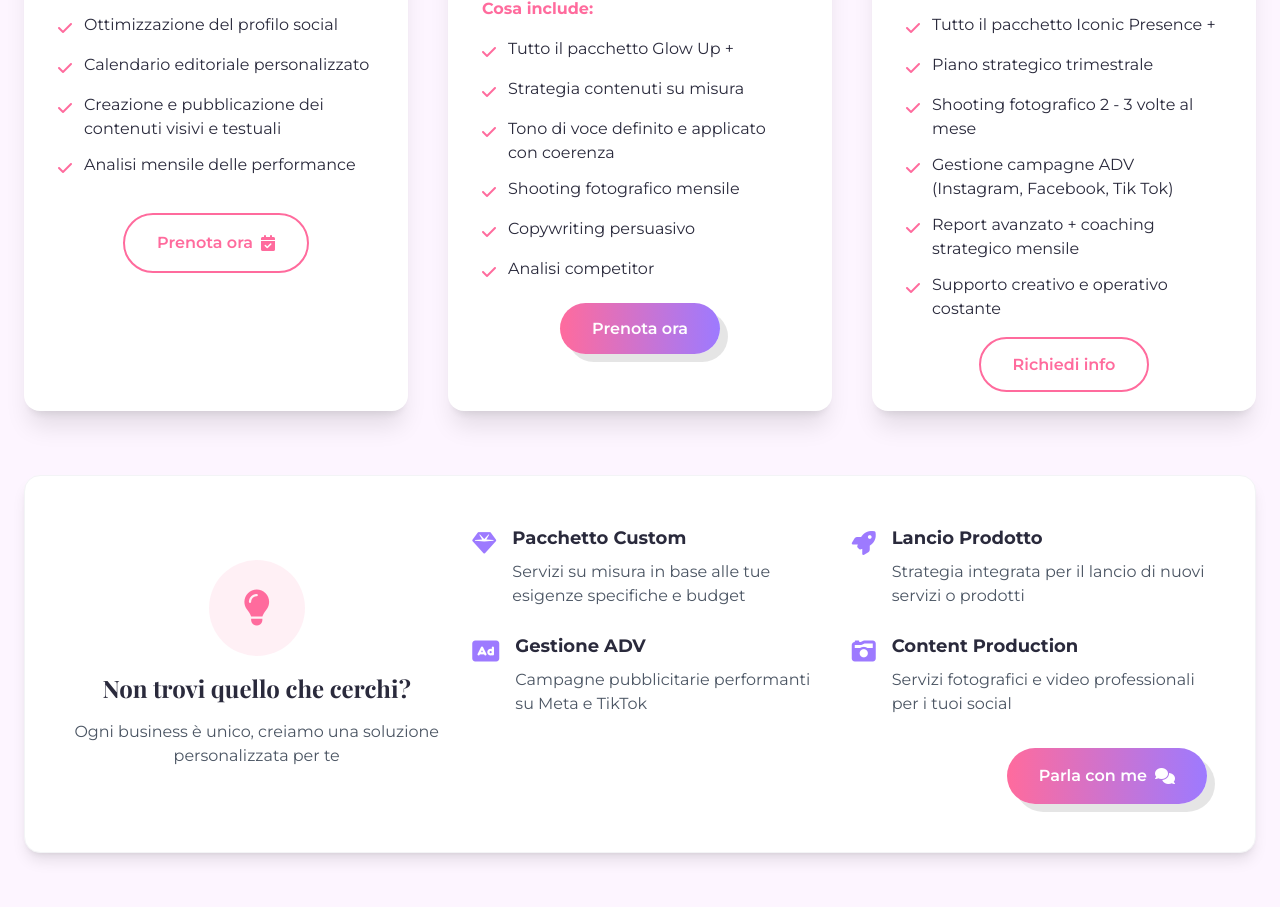
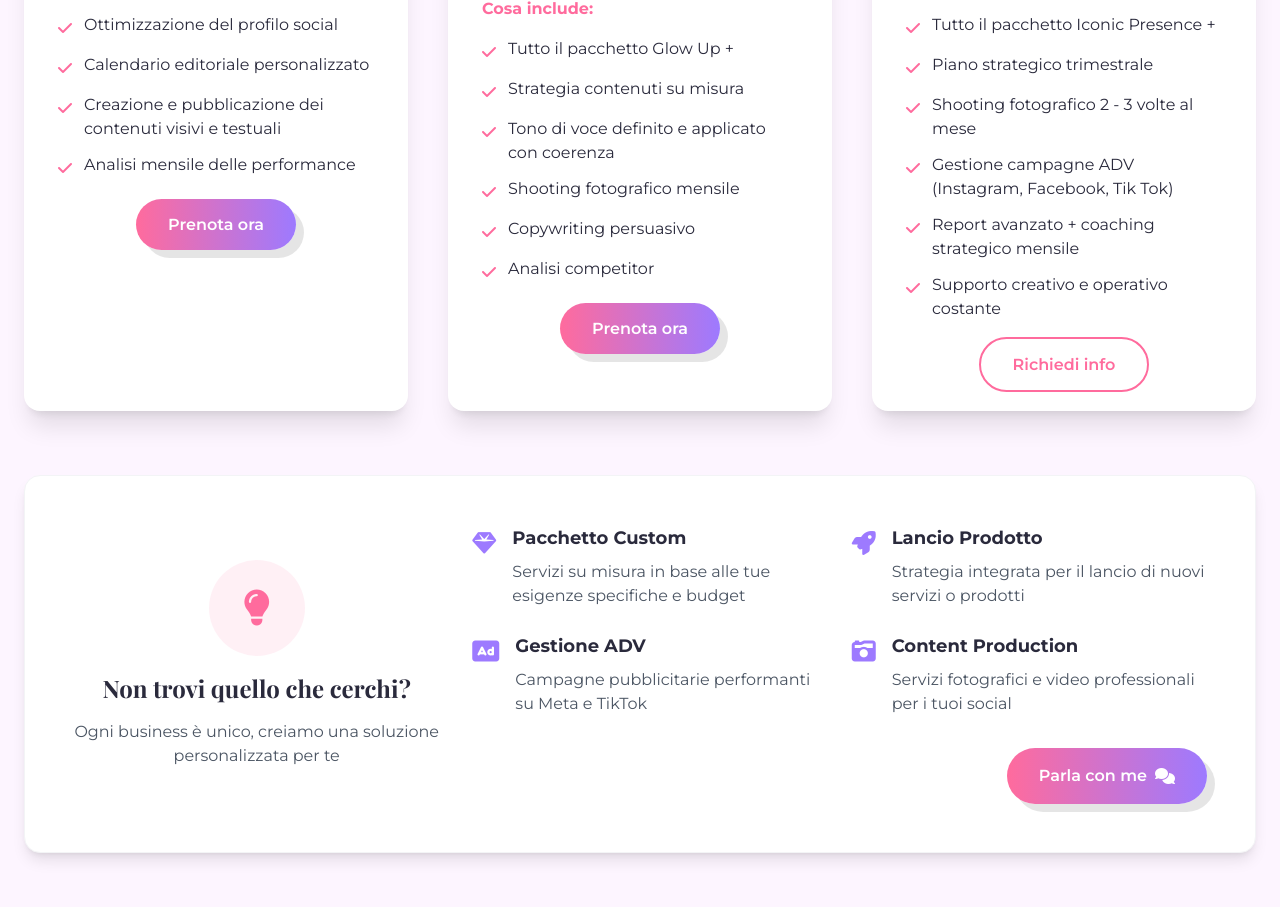
Before and after one commit to emanuele-web-dev/federica_site, a plain HTML site: page index.html in a window 1280 px wide. Shown: the part 2603-3510 px from the top of the page. Drawn offline with nearby package versions, Linux system fonts and the light colour scheme.

Commit message:
button chanche

```diff
--- a/index.html
+++ b/index.html
@@ -345,10 +345,7 @@
                             </li>
                         </ul>
                         <div class="text-center">
-                            <a href="#contact" class="btn btn-secondary inline-flex items-center">
-                                <span class="mr-2">Prenota ora</span>
-                                <i class="fas fa-calendar-check"></i>
-                            </a>
+                            <a href="#contact" class="btn btn-primary w-full">Prenota ora</a>
                         </div>
                     </div>
                 </div>
```
